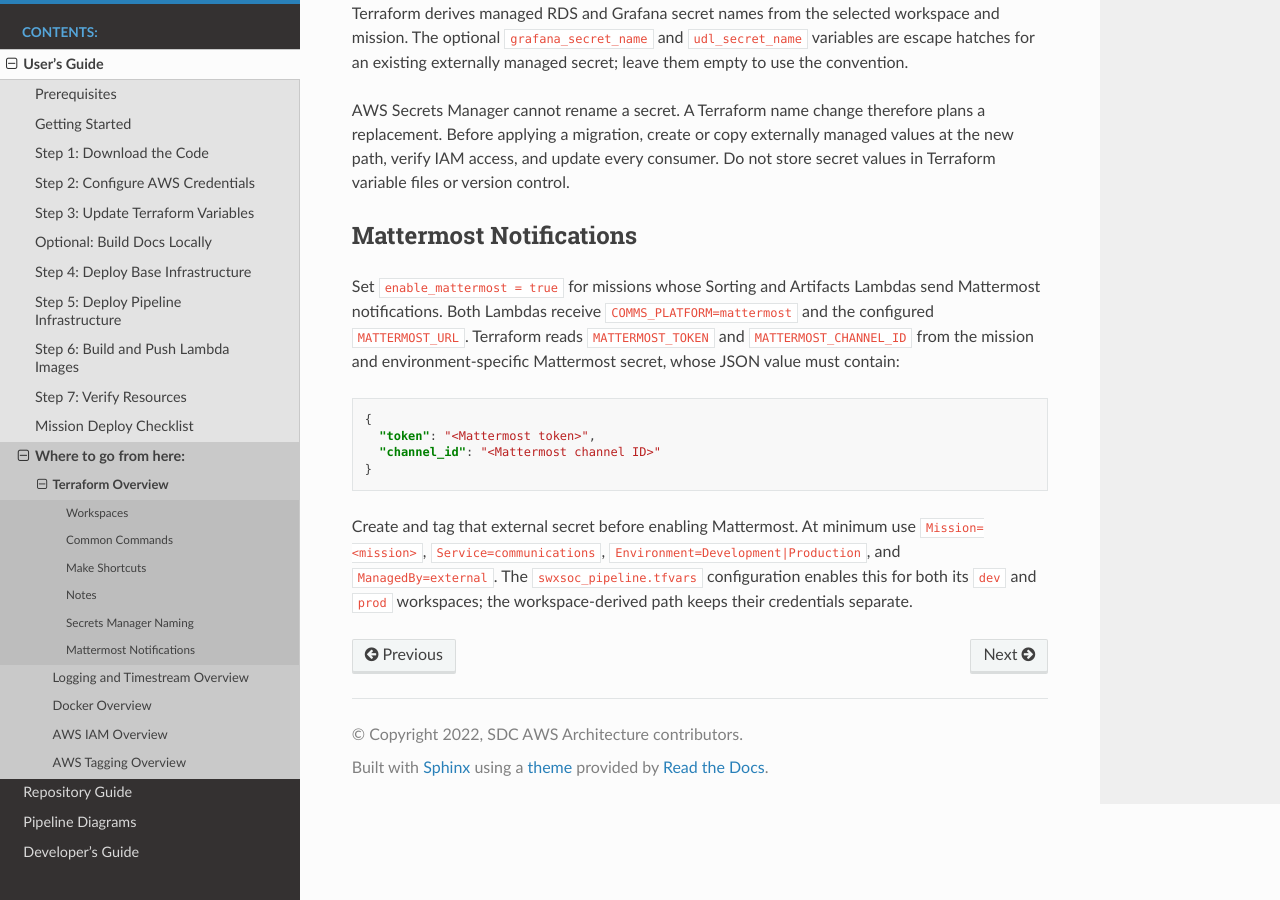
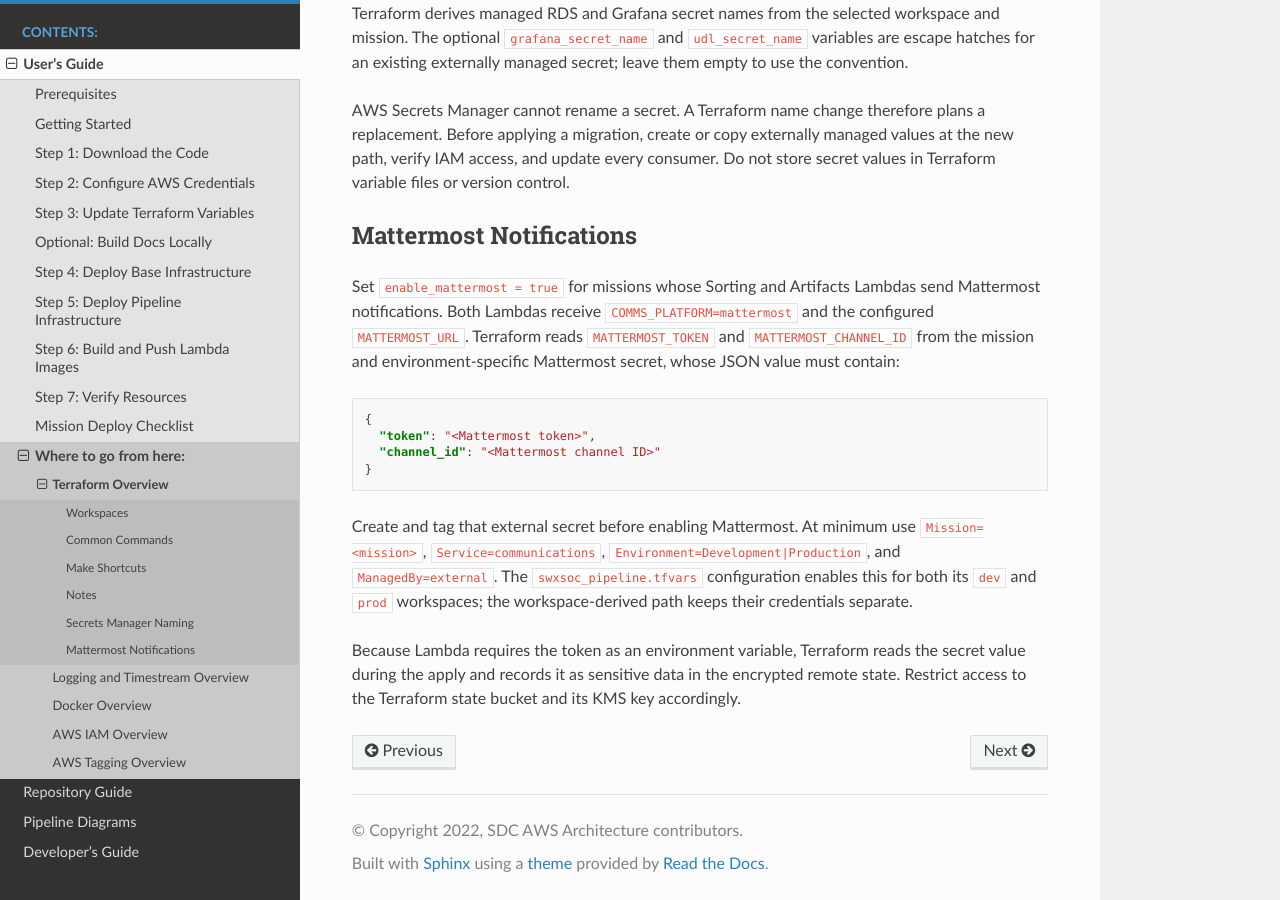
Before and after one commit to swxsoc/sdc_aws_architecture, a Sphinx documentation site: the page built from docs/user-guide/terraform-overview.rst, in a window 1280 px wide and 900 px high, scrolled down 2181 px. Built offline with Sphinx 7.4.7 and the Read the Docs theme 3.1.0, drawn with Linux system fonts in a browser that asks for light colours.

Commit message:
Document Mattermost state handling

```diff
--- a/docs/user-guide/terraform-overview.rst
+++ b/docs/user-guide/terraform-overview.rst
@@ -127,3 +127,8 @@ Create and tag that external secret before enabling Mattermost. At minimum use
 ``swxsoc_pipeline.tfvars`` configuration enables this for both its ``dev`` and
 ``prod`` workspaces; the workspace-derived path keeps their credentials
 separate.
+
+Because Lambda requires the token as an environment variable, Terraform reads
+the secret value during the apply and records it as sensitive data in the
+encrypted remote state. Restrict access to the Terraform state bucket and its
+KMS key accordingly.
```
